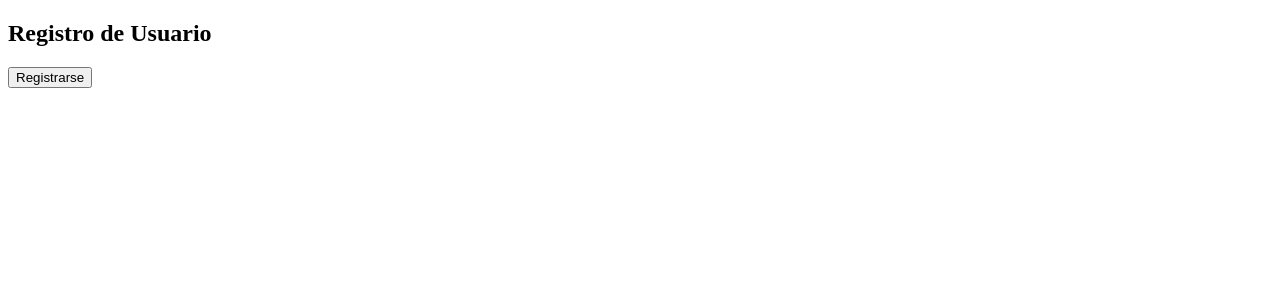
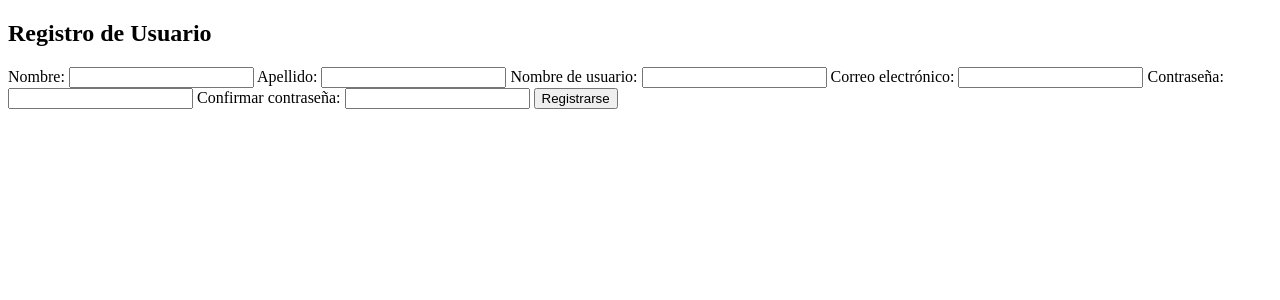
Before and after one commit to wilsonjosue/Teo-PW2-Django1-Models, a Django app: page /register/ in a window 1280 px wide. Shown: the top 300 px of the page. Run offline with Django 5.2, Linux system fonts and the light colour scheme.

Commit message:
Se añade un nuevo register  agregando cajas de nombre, apellido,nombre de usuario, email, contraseña y mensajes. En templates/register.html

```diff
--- a/templates/register.html
+++ b/templates/register.html
@@ -5,10 +5,24 @@
 </head>
 <body>
     <h2>Registro de Usuario</h2>
-    <form method="post">
+    <form method="post" action="">
         {% csrf_token %}
-        {{ form.as_p }}
+        <label for="first_name">Nombre:</label>
+        <input type="text" name="first_name" required>
+        <label for="last_name">Apellido:</label>
+        <input type="text" name="last_name" required>
+        <label for="username">Nombre de usuario:</label>
+        <input type="text" name="username" required>
+        <label for="email">Correo electrónico:</label>
+        <input type="email" name="email" required>
+        <label for="password1">Contraseña:</label>
+        <input type="password" name="password1" required>
+        <label for="password2">Confirmar contraseña:</label>
+        <input type="password" name="password2" required>
         <button type="submit">Registrarse</button>
     </form>
+    {% for message in messages %}
+        <p>{{ message }}</p>
+    {% endfor %}
 </body>
 </html>
```
